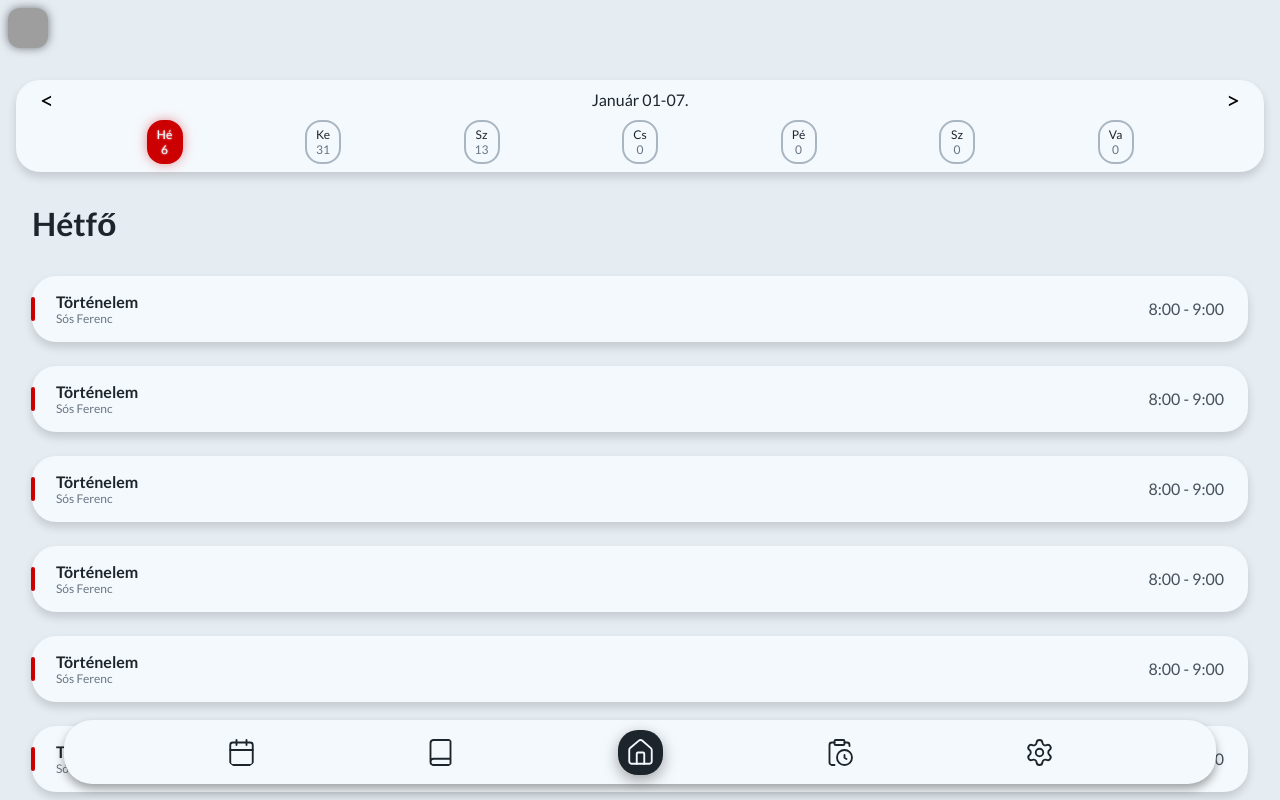
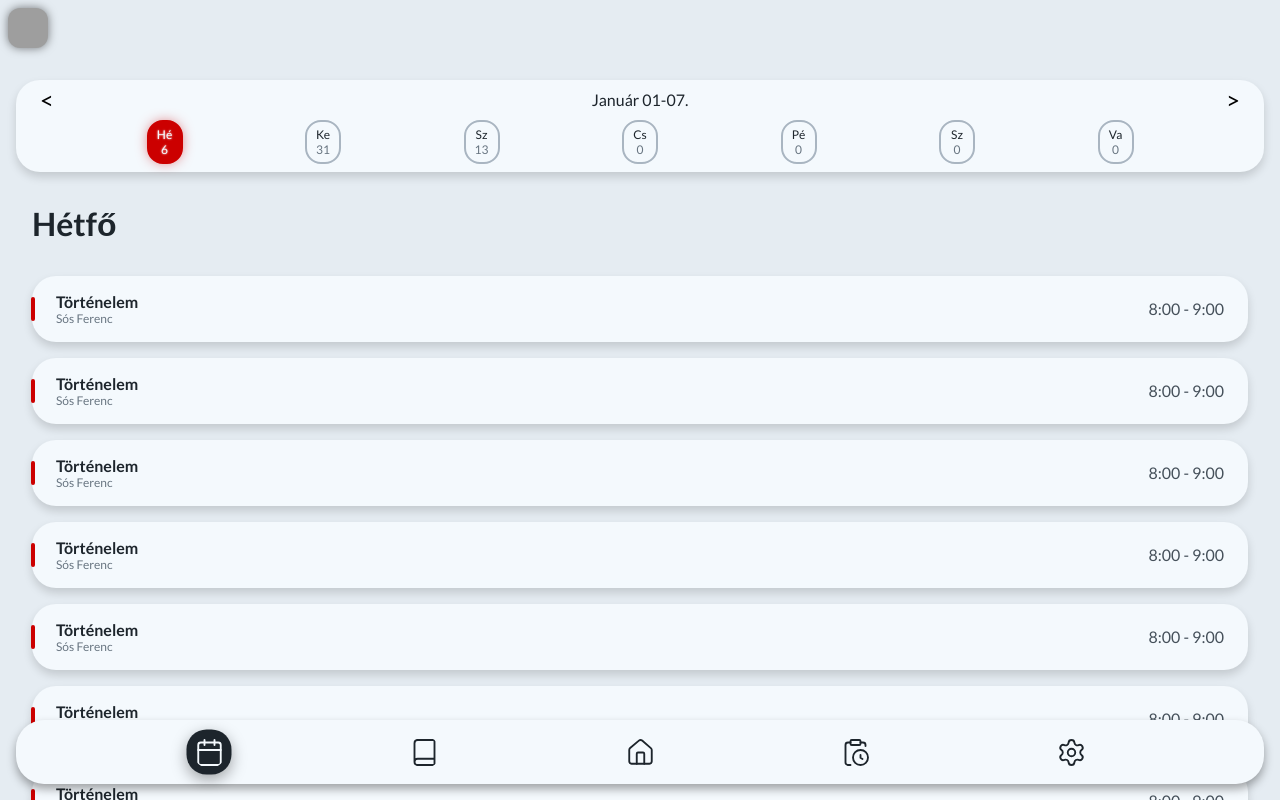
Before and after one commit to p3cap/KretaKopi, a Vue app in the folder Frontend/: page /orarend in a window 1280 px wide. Shown: the top 800 px of the page. Built offline with nearby package versions, Linux system fonts and the light colour scheme; grey boxes are pictures that could not be loaded.

Commit message:
Navbar+Profile Animations, others

```diff
--- a/Frontend/index.html
+++ b/Frontend/index.html
@@ -7,7 +7,7 @@
   <link rel="preconnect" href="https://fonts.googleapis.com">
   <link rel="preconnect" href="https://fonts.gstatic.com" crossorigin>
   <link href="https://fonts.googleapis.com/css2?family=Lato:ital,wght@0,100;0,300;0,400;0,700;0,900;1,100;1,300;1,400;1,700;1,900&display=swap" rel="stylesheet">
-  <title>FITYMA</title>
+  <title>HÖRI</title>
   <style>
     * {
       -webkit-tap-highlight-color: transparent;
--- a/Frontend/package.json
+++ b/Frontend/package.json
@@ -11,6 +11,7 @@
     "format": "prettier --write --experimental-cli src/"
   },
   "dependencies": {
+    "animejs": "^4.3.5",
     "firebase": "^12.8.0",
     "vue": "^3.5.27",
     "vue-router": "^4.6.4"
--- a/Frontend/src/components/Activity.vue
+++ b/Frontend/src/components/Activity.vue
@@ -74,7 +74,7 @@ div p {
     left: 0;
     width: 100%;
     height: 100%;
-    background-color: rgba(110, 110, 110, 0.5);
+    background-color: #303A4355;
     backdrop-filter: blur(5px);
     display: flex;
     justify-content: center;
@@ -86,12 +86,12 @@ div p {
     text-align: left;
     color: var(--Carbon-Black);
     padding: 0.5rem;
-    background: rgba(255, 255, 255, 0.418);
+    background: #F4F9FD;
     border-radius: 16px;
-    box-shadow: 0 4px 30px rgba(0, 0, 0, 0.1);
+    box-shadow: 0px 5px 15px -5px #1D252CAF;
     backdrop-filter: blur(9.1px);
     -webkit-backdrop-filter: blur(9.1px);
-    border: 1px solid rgba(255, 255, 255, 0.28);
+    border: 1px solid #F4F9FD55;
     border-radius: 1rem;
     min-width: 300px;
     max-width: 90%;
@@ -115,7 +115,7 @@ div p {
     width: 90%;
 }
 .inner_inner_window hr {
-    color: black;
+    color: var(--Carbon-Black);
     margin-top: 0.3rem;
     margin-bottom: 0.3rem;
 }
--- a/Frontend/src/components/Navbar.vue
+++ b/Frontend/src/components/Navbar.vue
@@ -1,50 +1,132 @@
 <script setup>
-import { reactive } from 'vue';
-import { RouterLink, RouterView } from 'vue-router'
+import { reactive, ref, nextTick, onMounted, watch } from "vue"
+import { RouterLink, useRoute } from "vue-router"
 
-// const isActive = ref(true)
-const lista = reactive({orarend: false, naplo: false, home: true, hianyzas: false, settings: false})
+const route = useRoute()
 
-function setActive(key) {
-  Object.keys(lista).forEach(k => (lista[k] = false))
-  lista[key] = true
+const lista = reactive({
+  orarend: false,
+  naplo: false,
+  home: true, // alap: home
+  hianyzas: false,
+  settings: false,
+})
+
+const navRef = ref(null)
+const circleRef = ref(null)
+
+function moveCircleTo(el) {
+  if (!navRef.value || !circleRef.value || !el) return
+
+  const navRect = navRef.value.getBoundingClientRect()
+  const elRect = el.getBoundingClientRect()
+
+  // középre igazítjuk a kört az ikon (li) alá
+  const x = elRect.left - navRect.left + (elRect.width - 45) / 2
+
+  circleRef.value.style.transform = `translate(${x}px, -50%)`
 }
 
+function setActive(key, e) {
+  Object.keys(lista).forEach((k) => (lista[k] = false))
+  lista[key] = true
+  nextTick(() => moveCircleTo(e.currentTarget))
+}
+
+// (opcionális) ha route alapján is akarod állítani, hogy mi az aktív:
+function keyFromPath(path) {
+  if (path === "/") return "home"
+  if (path.startsWith("/orarend")) return "orarend"
+  if (path.startsWith("/jegyek")) return "naplo"
+  if (path.startsWith("/hianyzasok")) return "hianyzas"
+  if (path.startsWith("/beallitasok")) return "settings"
+  return "home"
+}
+
+function setActiveFromRoute() {
+  const key = keyFromPath(route.path)
+  Object.keys(lista).forEach((k) => (lista[k] = false))
+  lista[key] = true
+
+  nextTick(() => {
+    const el = navRef.value?.querySelector("li.active")
+    moveCircleTo(el)
+  })
+}
+
+onMounted(async () => {
+  await nextTick()
+
+  // induláskor: Home legyen aktív + kör is oda kerüljön
+  setActiveFromRoute()
+
+  // ha átméretezed az ablakot, maradjon jó helyen
+  window.addEventListener("resize", setActiveFromRoute)
+})
+
+watch(
+  () => route.path,
+  () => setActiveFromRoute()
+)
 </script>
 
 <template>
-
-    <nav>
+<nav ref="navRef">
 <ul>
-            <li @click="setActive('orarend')" :class="{ active: lista.orarend }">
+    <li @click="(e) => setActive('orarend', e)" :class="{ active: lista.orarend }">
     <RouterLink to="/orarend">
-                    <svg xmlns="http://www.w3.org/2000/svg" width="24" height="24" viewBox="0 0 24 24" fill="none" stroke="currentColor" stroke-width="1.5" stroke-linecap="round" stroke-linejoin="round" class="lucide lucide-calendar-icon lucide-calendar"><path d="M8 2v4"/><path d="M16 2v4"/><rect width="18" height="18" x="3" y="4" rx="2"/><path d="M3 10h18"/></svg>
+        <svg xmlns="http://www.w3.org/2000/svg" width="24" height="24" viewBox="0 0 24 24" fill="none" stroke="currentColor" stroke-width="1.5" stroke-linecap="round" stroke-linejoin="round">
+        <path d="M8 2v4" />
+        <path d="M16 2v4" />
+        <rect width="18" height="18" x="3" y="4" rx="2" />
+        <path d="M3 10h18" />
+        </svg>
     </RouterLink>
     </li>
-            <li @click="setActive('naplo')" :class="{ active: lista.naplo }">
+
+    <li @click="(e) => setActive('naplo', e)" :class="{ active: lista.naplo }">
     <RouterLink to="/jegyek">
-                    <svg xmlns="http://www.w3.org/2000/svg" width="24" height="24" viewBox="0 0 24 24" fill="none" stroke="currentColor" stroke-width="1.5" stroke-linecap="round" stroke-linejoin="round" class="lucide lucide-book-icon lucide-book"><path d="M4 19.5v-15A2.5 2.5 0 0 1 6.5 2H19a1 1 0 0 1 1 1v18a1 1 0 0 1-1 1H6.5a1 1 0 0 1 0-5H20"/></svg>
-                </RouterLink>
-
-            </li>
-            <li @click="setActive('home')" :class="{ active: lista.home }" id="home">
-                <RouterLink to="/">
-                    <svg xmlns="http://www.w3.org/2000/svg" width="24" height="24" viewBox="0 0 24 24" fill="none" stroke="currentColor" stroke-width="1.5" stroke-linecap="round" stroke-linejoin="round" class="lucide lucide-house-icon lucide-house"><path d="M15 21v-8a1 1 0 0 0-1-1h-4a1 1 0 0 0-1 1v8"/><path d="M3 10a2 2 0 0 1 .709-1.528l7-6a2 2 0 0 1 2.582 0l7 6A2 2 0 0 1 21 10v9a2 2 0 0 1-2 2H5a2 2 0 0 1-2-2z"/></svg>
+        <svg xmlns="http://www.w3.org/2000/svg" width="24" height="24" viewBox="0 0 24 24" fill="none" stroke="currentColor" stroke-width="1.5" stroke-linecap="round" stroke-linejoin="round">
+        <path d="M4 19.5v-15A2.5 2.5 0 0 1 6.5 2H19a1 1 0 0 1 1 1v18a1 1 0 0 1-1 1H6.5a1 1 0 0 1 0-5H20" />
+        </svg>
     </RouterLink>
     </li>
-            <li @click="setActive('hianyzas')" :class="{ active: lista.hianyzas }">
-                <RouterLink to="/hianyzasok">
-                    <svg xmlns="http://www.w3.org/2000/svg" width="24" height="24" viewBox="0 0 24 24" fill="none" stroke="currentColor" stroke-width="1.5" stroke-linecap="round" stroke-linejoin="round" class="lucide lucide-clipboard-clock-icon lucide-clipboard-clock"><path d="M16 14v2.2l1.6 1"/><path d="M16 4h2a2 2 0 0 1 2 2v.832"/><path d="M8 4H6a2 2 0 0 0-2 2v14a2 2 0 0 0 2 2h2"/><circle cx="16" cy="16" r="6"/><rect x="8" y="2" width="8" height="4" rx="1"/></svg>
+
+    <li @click="(e) => setActive('home', e)" :class="{ active: lista.home }" id="home">
+    <RouterLink to="/">
+        <svg xmlns="http://www.w3.org/2000/svg" width="24" height="24" viewBox="0 0 24 24" fill="none" stroke="currentColor" stroke-width="1.5" stroke-linecap="round" stroke-linejoin="round">
+        <path d="M15 21v-8a1 1 0 0 0-1-1h-4a1 1 0 0 0-1 1v8" />
+        <path d="M3 10a2 2 0 0 1 .709-1.528l7-6a2 2 0 0 1 2.582 0l7 6A2 2 0 0 1 21 10v9a2 2 0 0 1-2 2H5a2 2 0 0 1-2-2z" />
+        </svg>
     </RouterLink>
     </li>
-            <li @click="setActive('settings')" :class="{ active: lista.settings }">
+
+    <li @click="(e) => setActive('hianyzas', e)" :class="{ active: lista.hianyzas }">
+    <RouterLink to="/hianyzasok">
+        <svg xmlns="http://www.w3.org/2000/svg" width="24" height="24" viewBox="0 0 24 24" fill="none" stroke="currentColor" stroke-width="1.5" stroke-linecap="round" stroke-linejoin="round">
+        <path d="M16 14v2.2l1.6 1" />
+        <path d="M16 4h2a2 2 0 0 1 2 2v.832" />
+        <path d="M8 4H6a2 2 0 0 0-2 2v14a2 2 0 0 0 2 2h2" />
+        <circle cx="16" cy="16" r="6" />
+        <rect x="8" y="2" width="8" height="4" rx="1" />
+        </svg>
+    </RouterLink>
+    </li>
+
+    <li @click="(e) => setActive('settings', e)" :class="{ active: lista.settings }">
     <RouterLink to="/beallitasok">
-                    <svg xmlns="http://www.w3.org/2000/svg" width="24" height="24" viewBox="0 0 24 24" fill="none" stroke="currentColor" stroke-width="1.5" stroke-linecap="round" stroke-linejoin="round" class="lucide lucide-settings-icon lucide-settings"><path d="M9.671 4.136a2.34 2.34 0 0 1 4.659 0 2.34 2.34 0 0 0 3.319 1.915 2.34 2.34 0 0 1 2.33 4.033 2.34 2.34 0 0 0 0 3.831 2.34 2.34 0 0 1-2.33 4.033 2.34 2.34 0 0 0-3.319 1.915 2.34 2.34 0 0 1-4.659 0 2.34 2.34 0 0 0-3.32-1.915 2.34 2.34 0 0 1-2.33-4.033 2.34 2.34 0 0 0 0-3.831A2.34 2.34 0 0 1 6.35 6.051a2.34 2.34 0 0 0 3.319-1.915"/><circle cx="12" cy="12" r="3"/></svg>
+        <svg xmlns="http://www.w3.org/2000/svg" width="24" height="24" viewBox="0 0 24 24" fill="none" stroke="currentColor" stroke-width="1.5" stroke-linecap="round" stroke-linejoin="round">
+        <path d="M9.671 4.136a2.34 2.34 0 0 1 4.659 0 2.34 2.34 0 0 0 3.319 1.915 2.34 2.34 0 0 1 2.33 4.033 2.34 2.34 0 0 0 0 3.831 2.34 2.34 0 0 1-2.33 4.033 2.34 2.34 0 0 0-3.319 1.915 2.34 2.34 0 0 1-4.659 0 2.34 2.34 0 0 0-3.32-1.915 2.34 2.34 0 0 1-2.33-4.033 2.34 2.34 0 0 0 0-3.831A2.34 2.34 0 0 1 6.35 6.051a2.34 2.34 0 0 0 3.319-1.915" />
+        <circle cx="12" cy="12" r="3" />
+        </svg>
     </RouterLink>
     </li>
 </ul>
+
+<div ref="circleRef" class="circle"></div>
 </nav>
 
+<div class="bg-blur"></div>
 </template>
 
 <style scoped>
@@ -52,8 +134,8 @@ function setActive(key) {
     position: fixed;
     bottom: 1rem;
     left: 50%;
-        translate: -50% 0;
-        width: 90vw;
+    transform: translateX(-50%);
+    width: calc(100vw - 2rem);
     height: 4rem;
     background-color: var(--Bright-Snow);
     box-shadow: rgba(0, 0, 0, 0.35) 0px 5px 10px;
@@ -67,12 +149,16 @@ function setActive(key) {
         align-items: center;
         width: 100%;
         height: 100%;
-        }
+        padding: 0;
+        margin: 0;
+
         li {
         width: 45px;
         height: 45px;
-        }
-        li svg {
+        position: relative;
+        z-index: 2; /* ikon legyen a kör felett */
+
+            svg {
                 box-sizing: content-box;
                 height: 30px;
                 width: 30px;
@@ -80,13 +166,40 @@ function setActive(key) {
                 transition: all 0.25s ease;
                 padding: 7.5px;
                 border-radius: 1.25rem;
-            box-shadow: none;
             }
         }
+
         .active svg {
-        box-sizing: content-box;
+            color: var(--Bright-Snow);
+        }
+    }
+
+    .circle {
+    width: 45px;
+    height: 45px;
     background-color: var(--Carbon-Black);
     box-shadow: rgba(0, 0, 0, 0.35) 0px 5px 15px;
-        color: var(--Bright-Snow);
+    border-radius: 1.25rem;
+
+    position: absolute;
+    top: 50%;
+    left: 0;
+
+    transform: translate(0, -50%);
+    transition: transform 0.25s ease;
+    z-index: 1;      /* kör az ikon mögött */
+    pointer-events: none;
+    }
+
+    .bg-blur {
+    width: 100vw;
+    height: 3rem;
+    background-color: transparent;
+    position: fixed;
+    bottom: 0;
+    left: 0;
+    z-index: 20;
+    backdrop-filter: blur(2.5px);
+    }
 }
 </style>
--- a/Frontend/src/views/ScheduleView.vue
+++ b/Frontend/src/views/ScheduleView.vue
@@ -163,7 +163,7 @@ function setActive(key) {
             padding: 2rem 0;
             display: flex;
             flex-direction: column;
-            gap: 1.5rem;
+            gap: 1rem;
         }
     }
 </style>
```
Also changed, not shown: Frontend/src/components/Profile.vue (+47 -33 lines), 2 other files (tests, documents, lock files or other folders). Lines whose indentation alone changed are shown as unchanged.
